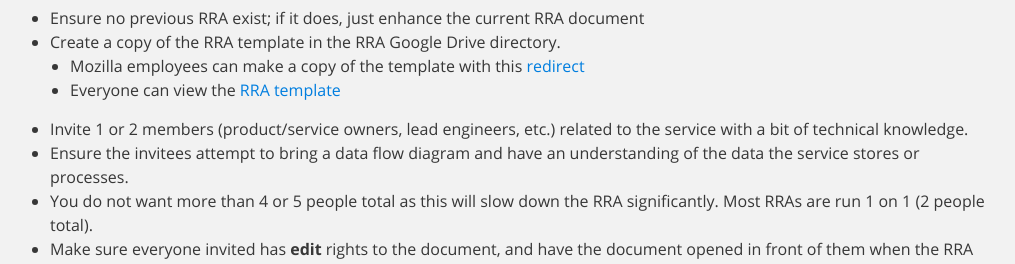
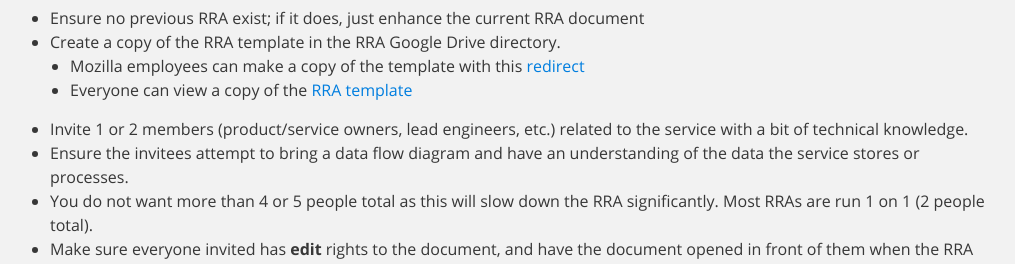
Before and after one commit to mozilla/infosec.mozilla.org, a Jekyll site: the page built from docs/guidelines/risk/rapid_risk_assessment.md, in a window 1280 px wide and 900 px high, scrolled down 2625 px, cut to the strip 181-445 px from the top of the window. Shown: the whole strip, without its empty margins (130-1145 px from the left). Built offline with Jekyll 4.4.1, drawn with Linux system fonts in a browser that asks for light colours; the repository's description, which GitHub fills in, is left out.

Commit message:
Replace link to internal template to public template
Recently, changes were made in the Mozilla Google Workspace that caused the Shared Drive which the RRA template lives within to override the share settings making the previously public RRA template, no longer public.

This replaces that link to a new copy of the RRA template which is not in the Shared Drive and which is available publicly.

Note : There is now a risk that we update the internal RRA template (in the Template Gallery) but forget to upload the public copy.

Fixes #167

```diff
--- a/docs/guidelines/risk/rapid_risk_assessment.md
+++ b/docs/guidelines/risk/rapid_risk_assessment.md
@@ -129,7 +129,7 @@ This is a guided example of how to run an initial RRA. You will:
   - Ensure no previous RRA exist; if it does, just enhance the current RRA document
   - Create a copy of the RRA template in the RRA Google Drive directory.
     - Mozilla employees can make a copy of the template with this [redirect](https://public.us-west-2.infosec.mozilla.org/web-tools/redirect-to-new-RRA-doc.html)
-    - Everyone can view the [RRA template](https://docs.google.com/document/d/1QMRdBLlQYqbn5lMmrOIBwS55Yh9fIYNp4dO3-HMyiyk/edit)
+    - Everyone can view a copy of the [RRA template](https://docs.google.com/document/d/1uD-wofmkXBz5BVq49JQQqC3DnE77vwOPDSbHdWIve9s/edit)
   - Invite 1 or 2 members (product/service owners, lead engineers, etc.) related
     to the service with a bit of technical knowledge.
   - Ensure the invitees attempt to bring a data flow diagram and have an understanding of the data the service stores or
```
